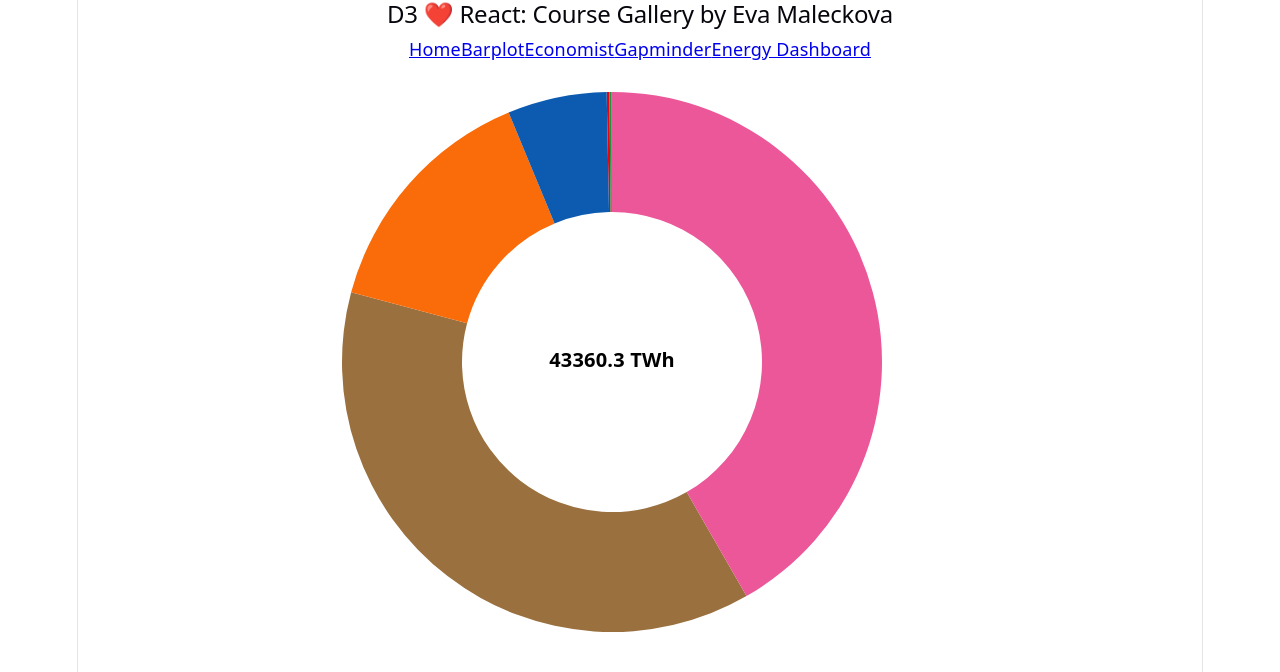
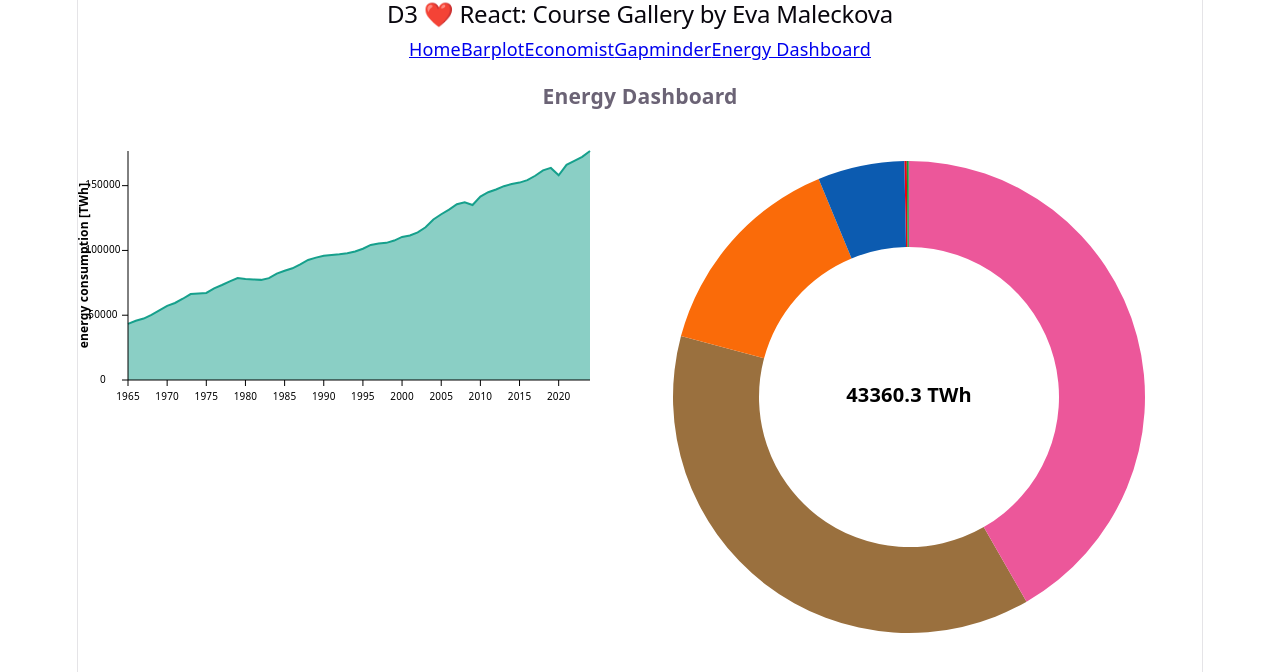
Before and after one commit to emaleckova/d3-react-class-2026, a React (Vite) app: page /d3-react-class-2026/energy in a window 1280 px wide. Shown: the top 672 px of the page. Built offline with nearby package versions, Linux system fonts and the light colour scheme.

Commit message:
Two plots side by side

```diff
--- a/src/visualizations/04_EnergyDashboard/EnergyDashboard.jsx
+++ b/src/visualizations/04_EnergyDashboard/EnergyDashboard.jsx
@@ -49,8 +49,16 @@ console.log(worldPrimaryEnergeFirstYear);
 export default function EnergyDashboard() {
   return (
     <div>
-      {/*<ResponsiveAreaPlot data={worldPrimaryEnergy} />*/}
-      <ResponsiveDonutChartByType data = {worldEnergyFirstYear} width={600} height={600} fillScale={TypeColorScale} label={`${worldPrimaryEnergeFirstYear} TWh`}/>
+      <h3>Energy Dashboard</h3>
+      {/*Container for all plots*/}
+      <div style={{ display: "flex", gap: 5 }}>
+      <div style={{ flex: 1, minWidth: 0 }}>
+      <ResponsiveAreaPlot data={worldPrimaryEnergy} />
+      </div>
+      <div style={{ flex: 1, minWidth: 0 }}>
+      <ResponsiveDonutChartByType data = {worldEnergyFirstYear} fillScale={TypeColorScale} label={`${worldPrimaryEnergeFirstYear} TWh`}/>
+      </div>
+    </div>
     </div>
   );
 }
```
